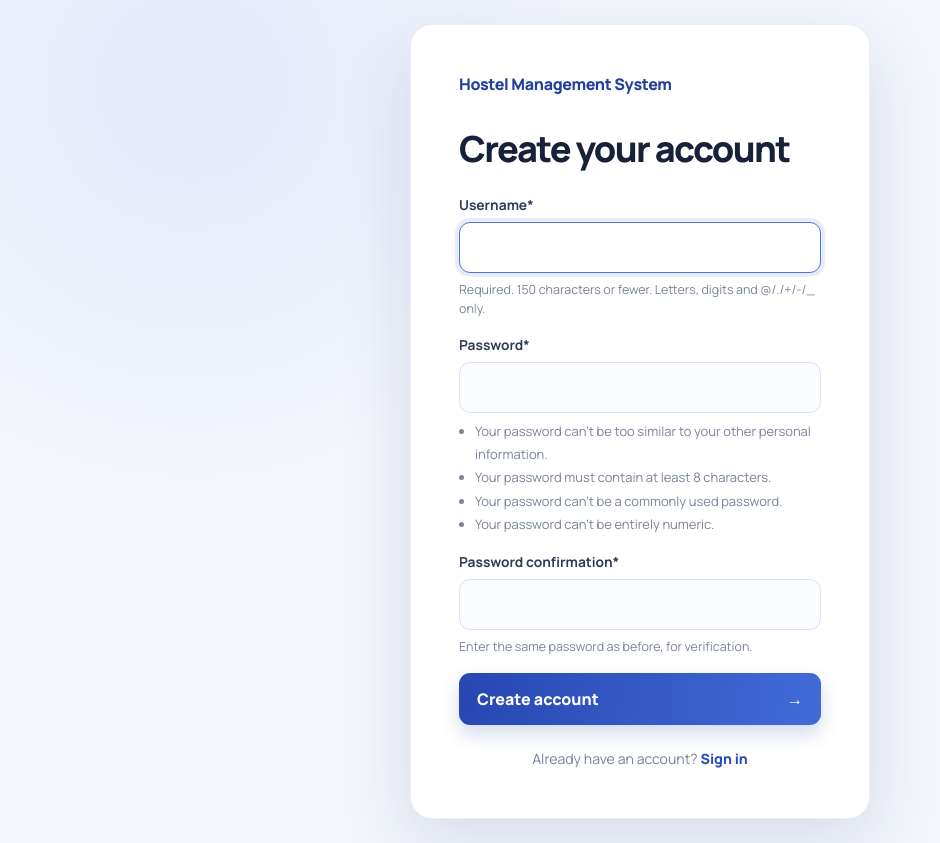
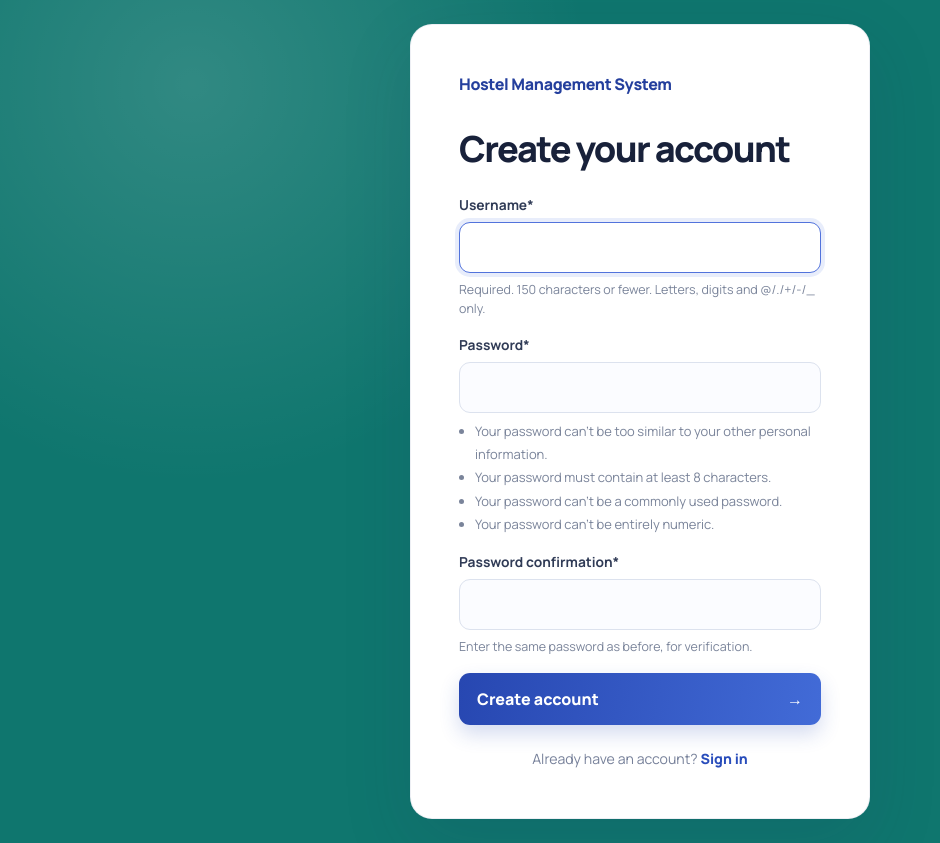
Before and after one commit to Rahim-S/Hostel-Management-System, a Django app: page /sign_up/ in a window 1280 px wide. Shown: the whole page, without its empty margins (0-940 px from the left). Run offline with Django 5.2, Linux system fonts and the light colour scheme; some libraries are stand-ins or nearby versions.

Commit message:
Use teal background on auth pages
Co-authored-by: Copilot <223556219+Copilot@users.noreply.github.com>

```diff
--- a/static/css/auth.css
+++ b/static/css/auth.css
@@ -4,8 +4,8 @@
   display: grid;
   place-items: center;
   background:
-    radial-gradient(circle at 15% 10%, rgba(86, 118, 230, 0.1), transparent 25rem),
-    #f3f6fc;
+    radial-gradient(circle at 15% 10%, rgba(255, 255, 255, 0.14), transparent 25rem),
+    #0f766e;
   color: #17213b;
   font-family: "Manrope", "Segoe UI", sans-serif;
 }
```
